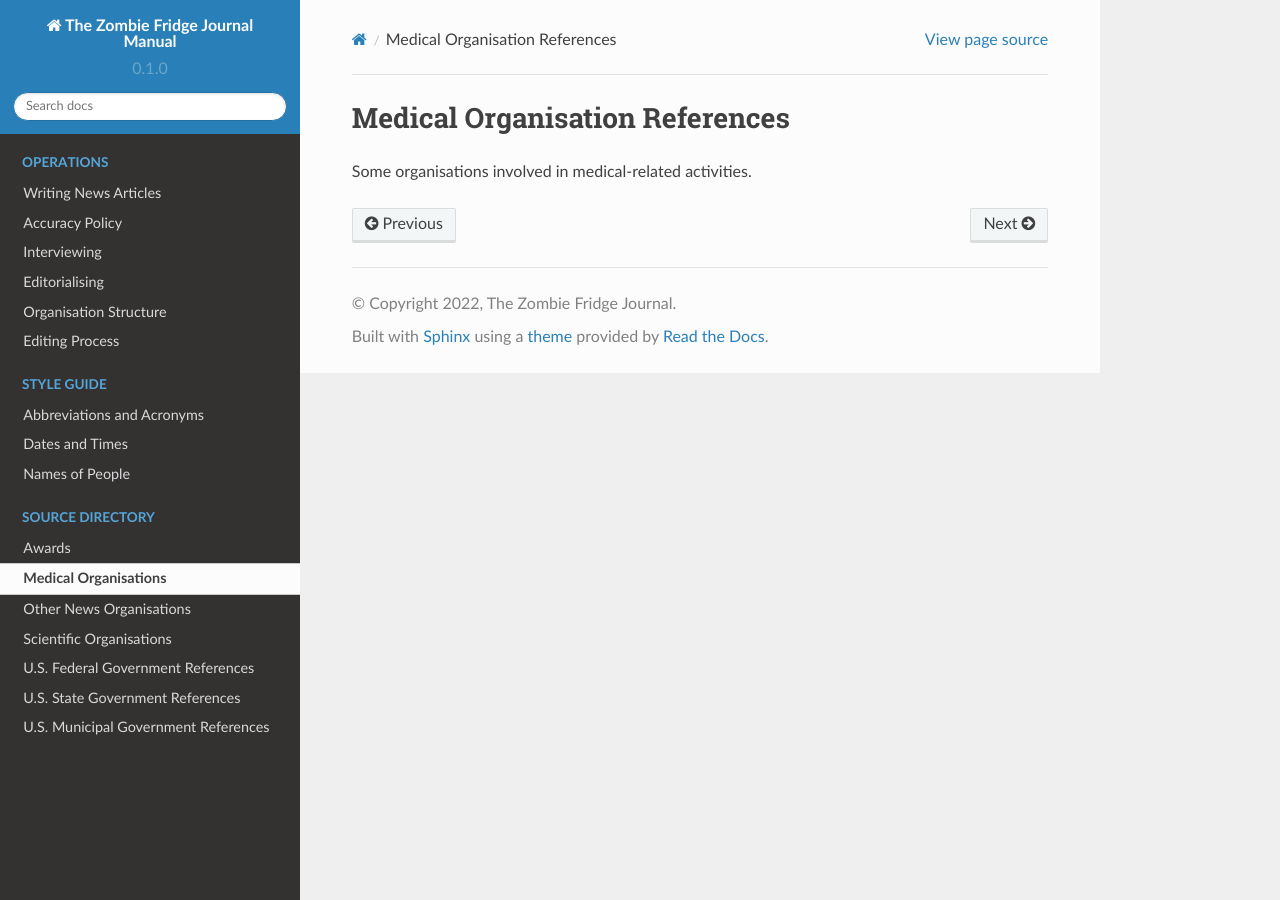
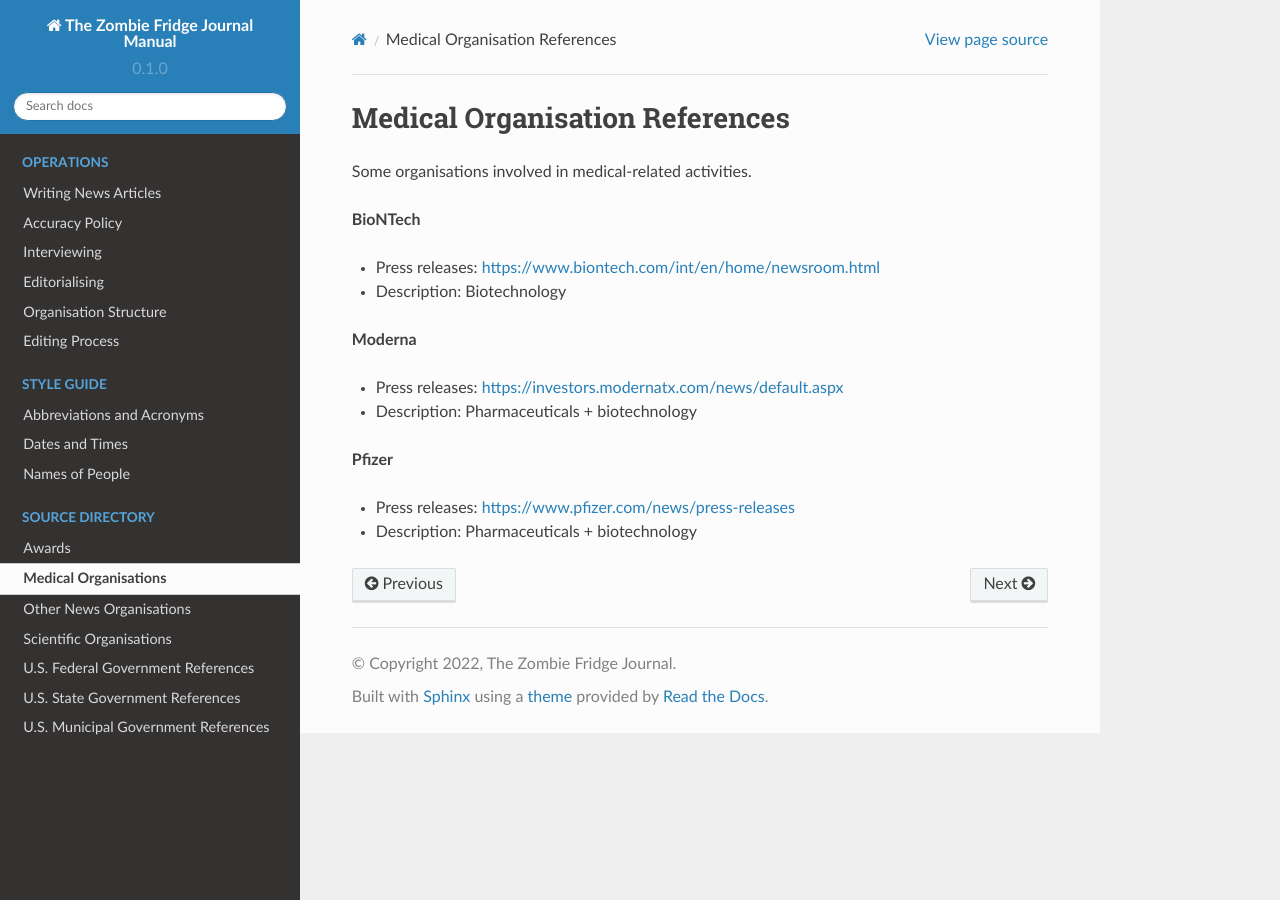
Before and after one commit to theZFJ/manual, a Sphinx documentation site: the page built from docs/medOrgs.rst, in a window 1280 px wide. Built offline with Sphinx 7.4.7 and the Read the Docs theme 2.0.0, drawn with Linux system fonts in a browser that asks for light colours.

Commit message:
add 3 pharma companies

```diff
--- a/docs/medOrgs.rst
+++ b/docs/medOrgs.rst
@@ -2,3 +2,18 @@
 ===============================
 
 Some organisations involved in medical-related activities.
+
+**BioNTech**
+
+* Press releases: https://www.biontech.com/int/en/home/newsroom.html
+* Description: Biotechnology
+
+**Moderna**
+
+* Press releases: https://investors.modernatx.com/news/default.aspx
+* Description: Pharmaceuticals + biotechnology
+
+**Pfizer**
+
+* Press releases: https://www.pfizer.com/news/press-releases
+* Description: Pharmaceuticals + biotechnology
```
